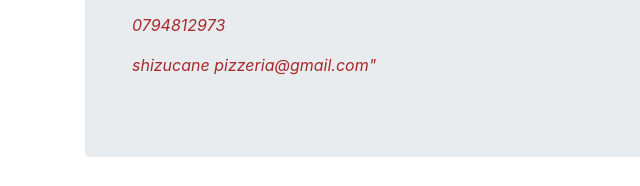
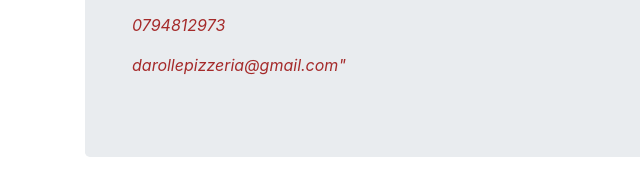
Before and after one commit to shizukane/pizza-project, a plain HTML site: page index.html in a window 1280 px wide. Shown: the part 1681-1867 px from the top of the page, 0-640 px from the left. Drawn offline with nearby package versions, Linux system fonts and the light colour scheme.

```diff
--- a/index.html
+++ b/index.html
@@ -104,7 +104,7 @@
                         <h>Reach Out To Us At</h>
                         <p><i class=>WEST GATE MALL</i></p>
                         <p><i class=>0794812973</i></p>
-                        <p><i>shizucane pizzeria@gmail.com"</i></p>
+                        <p><i>darollepizzeria@gmail.com"</i></p>
                         </footer>
                     </div>
                 </div>
```
